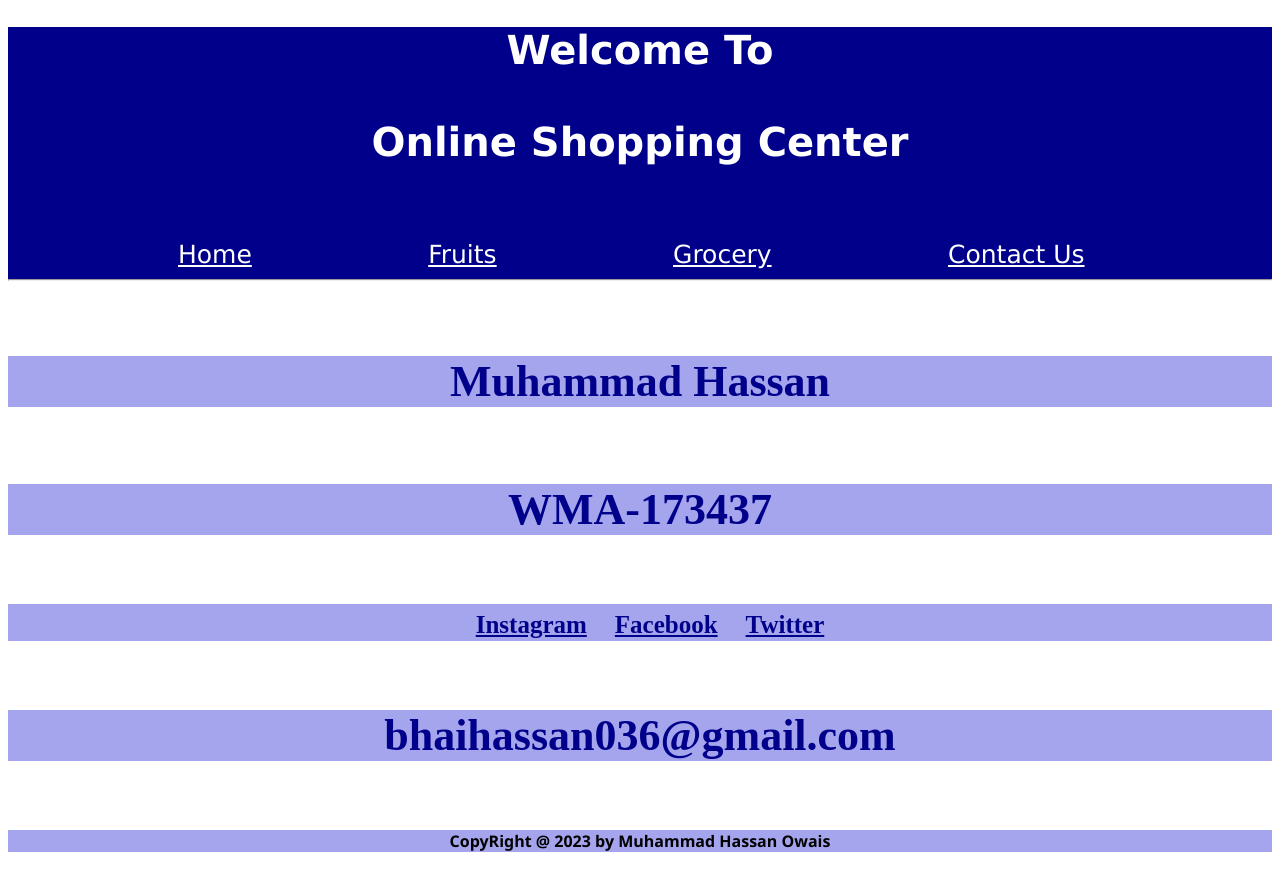
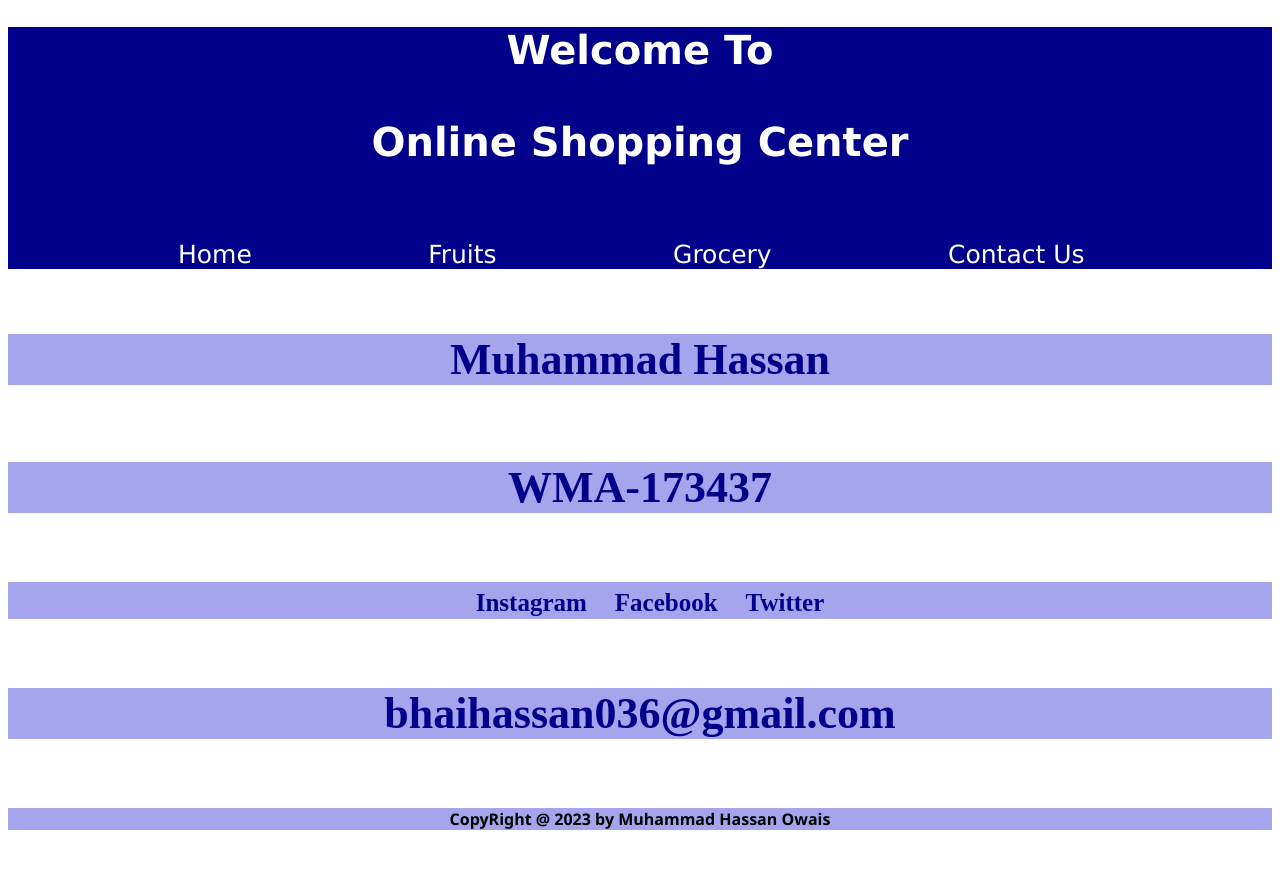
Before and after one commit to Muhammadhassanlashkarwala/Menu-Card, a plain HTML site: page Contact Us.html in a window 1280 px wide. After the commit the page ends 851 px from the top, so only its background shows below. Drawn offline with Linux system fonts and the light colour scheme.

Commit message:
some changes

```diff
--- a/Contact Us.html
+++ b/Contact Us.html
@@ -13,7 +13,7 @@
 <div><a href="./index.html" target="_blank">Home</a>
 <a href="./Fruits.html" target="_blank">Fruits</a>
 <a href="./Grocery.html" target="_blank">Grocery</a>
-<a href="./Contact Us.html" target="_blank">Contact Us</a></div><hr>
+<a href="./Contact Us.html" target="_blank">Contact Us</a></div>
 </div>
 <br><br>
 <center><div class="main_class_1"><h1>Muhammad Hassan</h1></div>
--- a/style.css
+++ b/style.css
@@ -46,9 +46,15 @@ font-size: 20px;
     color: darkblue;
 }
 a{
+text-decoration: none;
 color: white;
 font-size: 25px;
 margin-left: 170px;
+
+}
+a:hover{
+    background: rgb(164, 165, 237) ;
+    border-radius: 4px;
 }
 #main_box{
     display: flex;
```
Also changed, not shown: Fruits.html (+1 -1 lines), Grocery.html (+1 -1 lines), index.html (+1 -1 lines).
